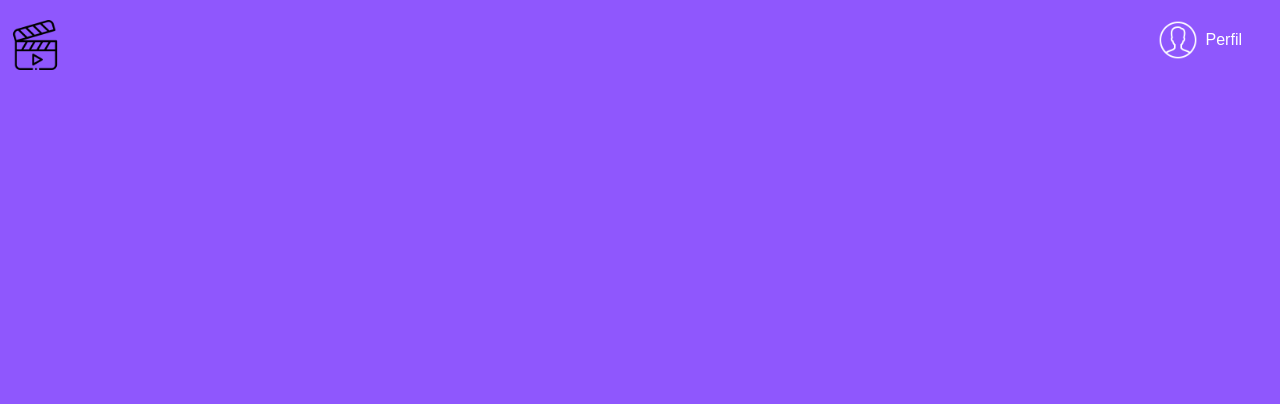
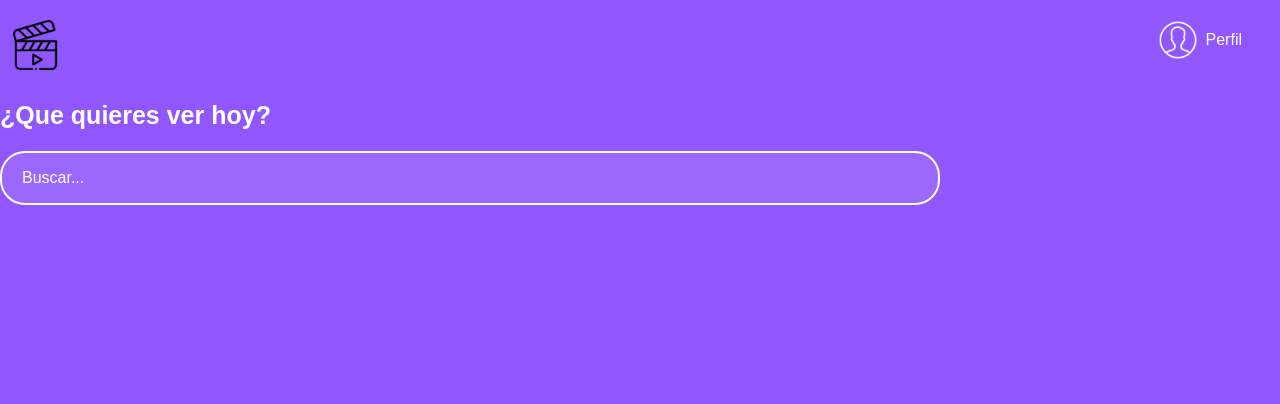
Before and after one commit to davidpolaniaac/visual-development-polo-video, a plain HTML site: page buscador.html in a window 1280 px wide. Drawn offline with Linux system fonts and the light colour scheme; a web font is replaced by a local one.

Commit message:
add search

```diff
--- a/buscador.html
+++ b/buscador.html
@@ -64,6 +64,27 @@
       margin: 0px;
       color: white;
     }
+    .main {
+        height: 300px;
+    }
+    .main__title {
+        color: white;
+        font-size: 25px;
+    }
+    .input {
+        background-color: rgba(255, 255, 255, 0.1);
+        border: 2px solid white;
+        border-radius: 25px;
+        color: white;
+        font-family: 'Muli', sans-serif;
+        font-size: 16px;
+        height: 50px;
+        padding: 0px 20px;
+        width: 70%;
+    }
+    ::placeholder {
+        color: white;
+    }
 </style>
 <body>
     <header class="header">
@@ -80,5 +101,10 @@
         </div>
     </header>
 
+    <section class="main">
+        <h2 class="main__title">¿Que quieres ver hoy?</h2>
+        <input class="input" type="text" placeholder="Buscar...">
+    </section>
+
 </body>
 </html>
```
